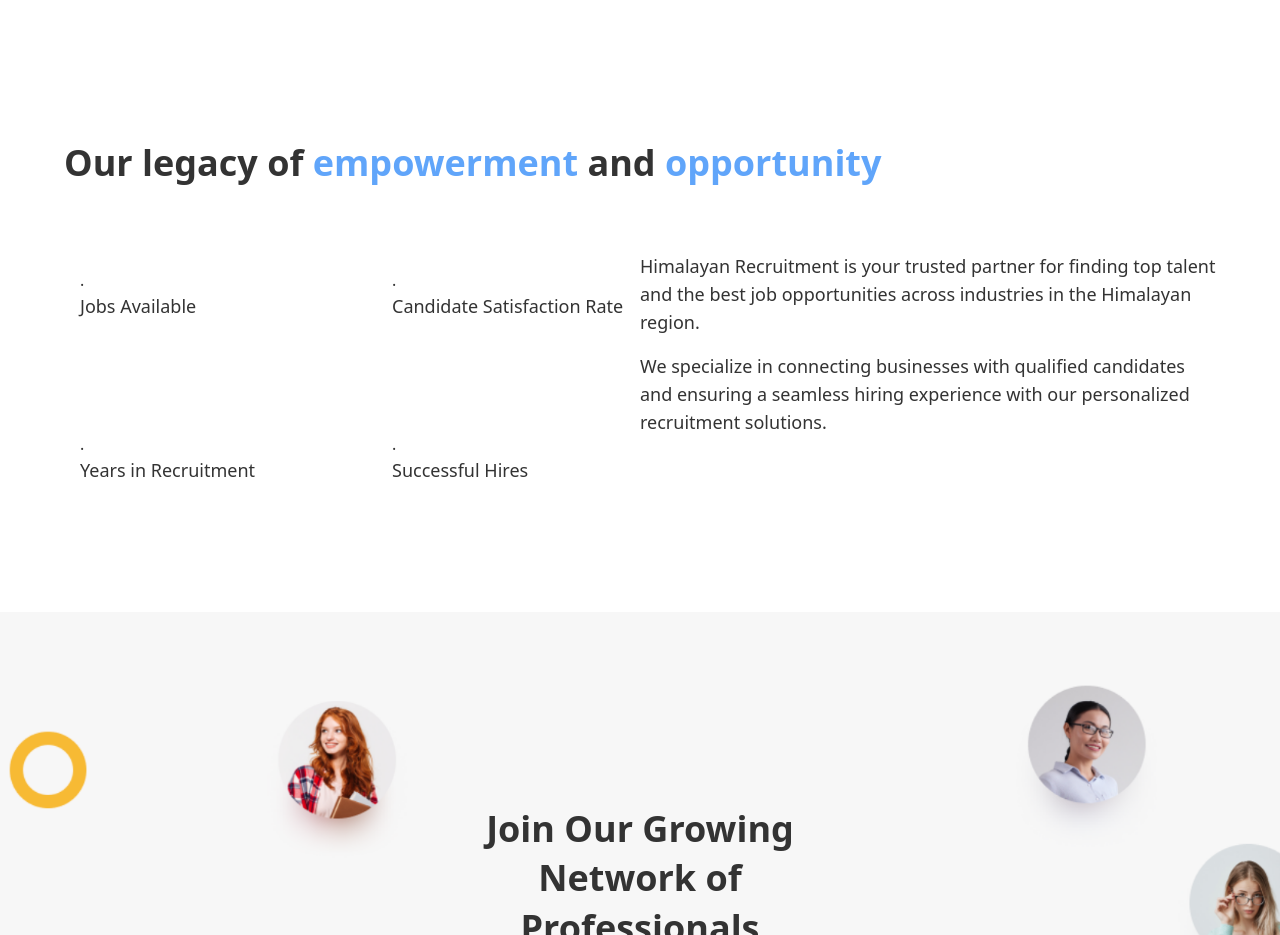
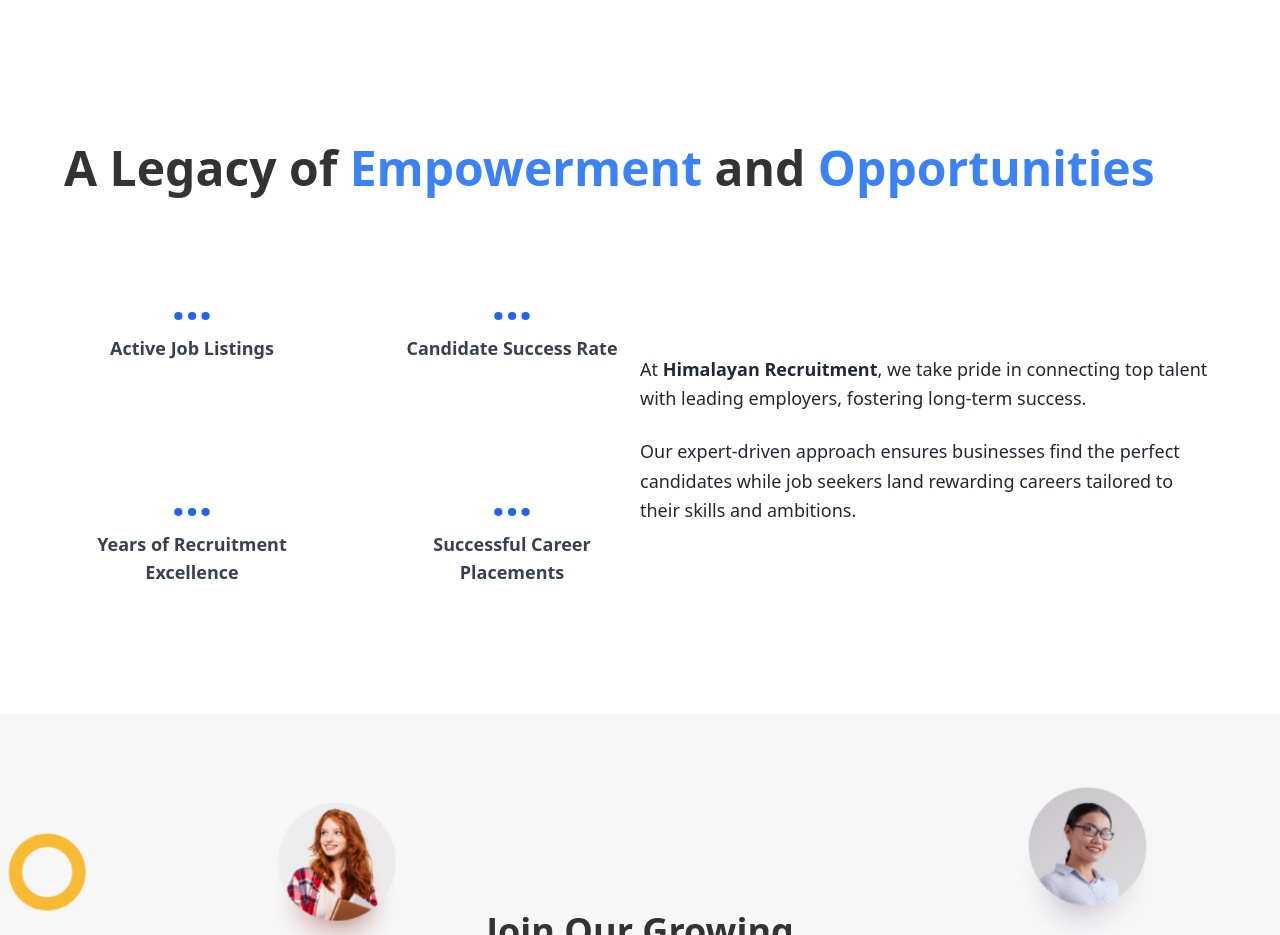
Before and after one commit to anishmendes/Himalayan-Recruitment, a React (Vite) app: page / in a window 1280 px wide. Shown: the part 1100-2035 px from the top of the page. Built offline with nearby package versions, Linux system fonts and the light colour scheme.

Commit message:
stats updated

```diff
--- a/src/components/Banner/Banner.jsx
+++ b/src/components/Banner/Banner.jsx
@@ -4,22 +4,22 @@
 
 const Stats = ({ title, subtitle, delay, percent }) => {
     return (
-        <div data-aos="fade-up" data-aos-duration="700" data-aos-delay={delay} className="flex flex-col px-4 py-8">
+        <div data-aos="fade-up" data-aos-duration="700" data-aos-delay={delay} className="flex flex-col px-4 py-8 text-center">
             <VisibilitySensor partialVisibility offset={{ bottom: 200 }} delayedCall>
                 {({ isVisible }) => (
-                    <h5 className="font-normal">
+                    <h5 className="text-5xl font-extrabold text-blue-600">
                         {isVisible ? (
                             <>
                                 <CountUp end={title} duration={5} />
                                 {percent ? '%' : '+'}
                             </>
                         ) : (
-                            '.'
+                            '...'
                         )}
                     </h5>
                 )}
             </VisibilitySensor>
-            <p className="text-lg font-manrope">{subtitle}</p>
+            <p className="text-lg font-semibold text-gray-700 mt-2">{subtitle}</p>
         </div>
     );
 };
@@ -27,29 +27,27 @@
 const AboutStats = () => {
     return (
         <div className="flex flex-col w-full px-[5%] justify-center py-24 gap-12">
-            <h1 data-aos="fade-up" data-aos-duration="700" data-aos-delay="100" className='text-4xl font-bold !leading-snug'>
-                Our legacy of <span className="text-blue-400">empowerment</span> and <span className="text-blue-400">opportunity</span>
+            <h1 data-aos="fade-up" data-aos-duration="700" data-aos-delay="100" className='text-5xl font-extrabold leading-tight text-center md:text-left'>
+                A Legacy of <span className="text-blue-500">Empowerment</span> and <span className="text-blue-500">Opportunities</span>
             </h1>
-            <div className="flex flex-col md:flex-row">
-                <div className="grid items-center grid-cols-2 md:w-1/2 gap-y-0 md:gap-y-12 gap-x-12">
-                    <Stats delay={150} title={200} percent={false} subtitle="Jobs Available" />
-                    <Stats delay={200} title={90} percent={true} subtitle="Candidate Satisfaction Rate" />
-                    <Stats delay={250} title={5} percent={false} subtitle="Years in Recruitment" />
-                    <Stats delay={300} title={150} percent={false} subtitle="Successful Hires" />
+            <div className="flex flex-col md:flex-row items-center">
+                <div className="grid items-center grid-cols-2 md:w-1/2 gap-y-12 gap-x-16">
+                    <Stats delay={150} title={200} percent={false} subtitle="Active Job Listings" />
+                    <Stats delay={200} title={90} percent={true} subtitle="Candidate Success Rate" />
+                    <Stats delay={250} title={5} percent={false} subtitle="Years of Recruitment Excellence" />
+                    <Stats delay={300} title={150} percent={false} subtitle="Successful Career Placements" />
                 </div>
                 <p
                     data-aos="fade-up"
                     data-aos-duration="700"
                     data-aos-delay="200"
-                    className="flex flex-col gap-4 pt-4 text-lg md:w-1/2 font-manrope"
+                    className="flex flex-col gap-6 pt-4 text-lg md:w-1/2 font-manrope text-gray-800 leading-relaxed"
                 >
                     <div>
-                        Himalayan Recruitment is your trusted partner for finding top talent and the best job opportunities across
-                        industries in the Himalayan region.
+                        At <strong>Himalayan Recruitment</strong>, we take pride in connecting top talent with leading employers, fostering long-term success.
                     </div>
                     <div>
-                        We specialize in connecting businesses with qualified candidates and ensuring a seamless hiring experience
-                        with our personalized recruitment solutions.
+                        Our expert-driven approach ensures businesses find the perfect candidates while job seekers land rewarding careers tailored to their skills and ambitions.
                     </div>
                 </p>
             </div>
```
